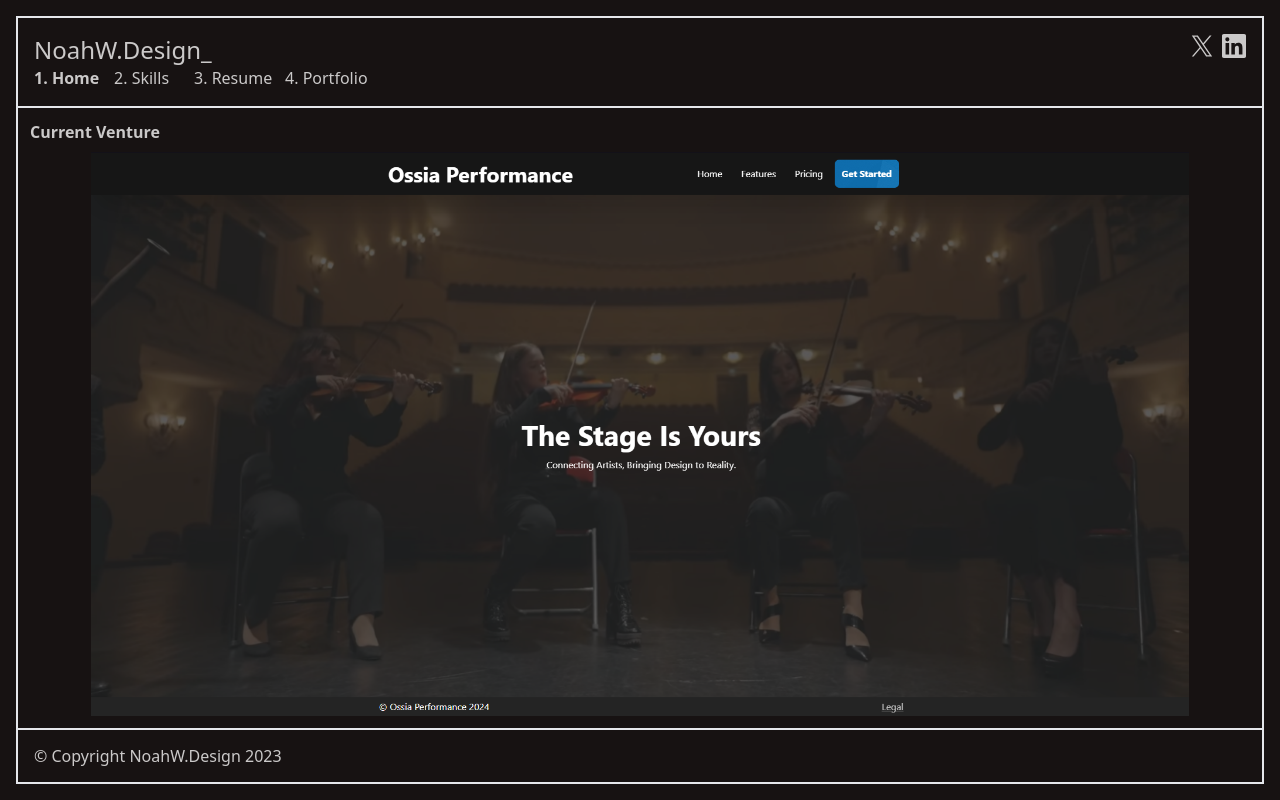
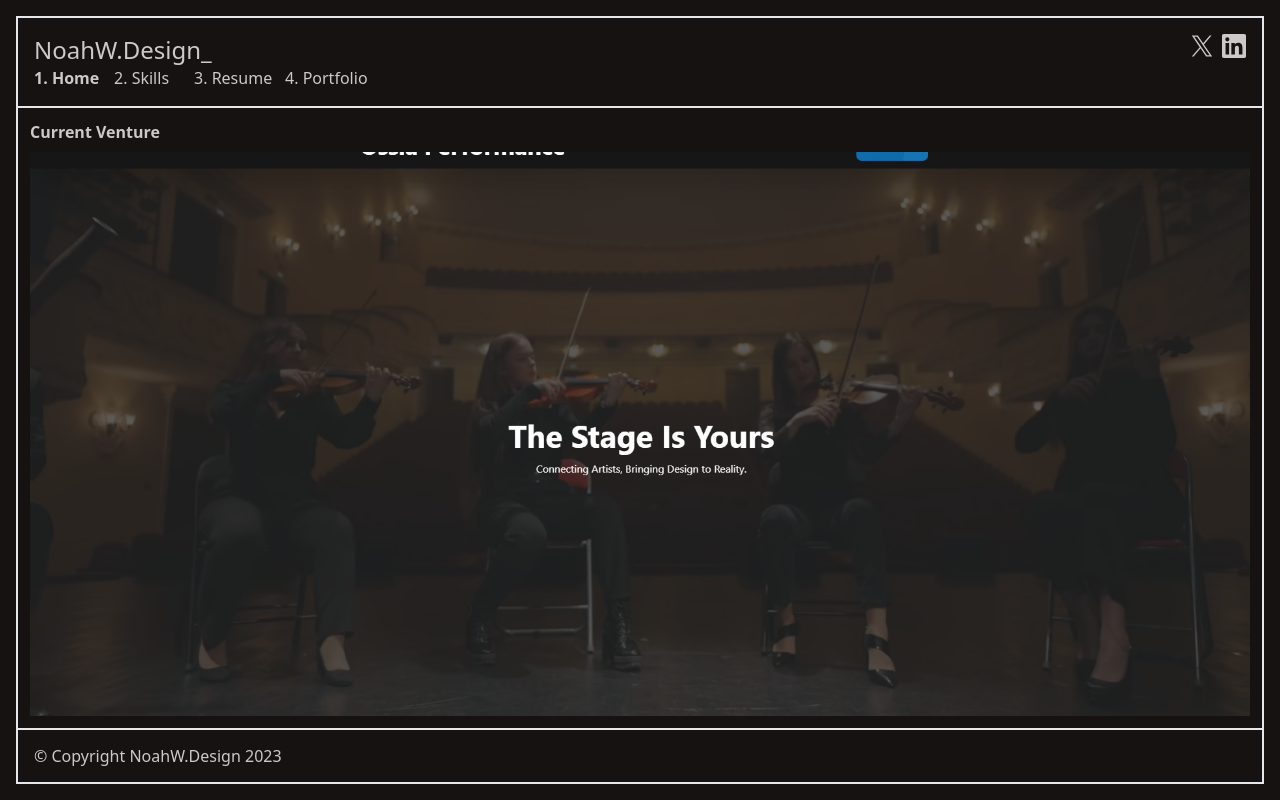
Before and after one commit to LuminareHQ/noahwdesign, a SvelteKit app: page / in a window 1280 px wide. Built offline with nearby package versions, Linux system fonts and the light colour scheme.

Commit message:
updated home image reactivity

```diff
--- a/src/routes/+page.svelte
+++ b/src/routes/+page.svelte
@@ -6,7 +6,7 @@
     <div class="flex flex-col w-full h-full relative overflow-hidden">
         <!--Prevent Interaction with the Iframe-->
         <a href="https://ossiaperformance.com" class="flex flex-col w-full h-full relative overflow-hidden">
-            <img src="/ossia-performance-homepage.png" alt="" class="flex w-full h-full object-contain">
+            <img src="/ossia-performance-homepage.png" alt="" class="flex w-full h-full object-cover">
         </a>
         <!--        <div class="top-0 right-0 bottom-0 left-0 z-10 absolute"></div>-->
         <!--        <iframe src="https://ossiaperformance.com" frameborder="1" style="visibility:hidden;" onload="this.style.visibility = 'visible';" class="flex w-full h-full bg-black"></iframe>-->
```
